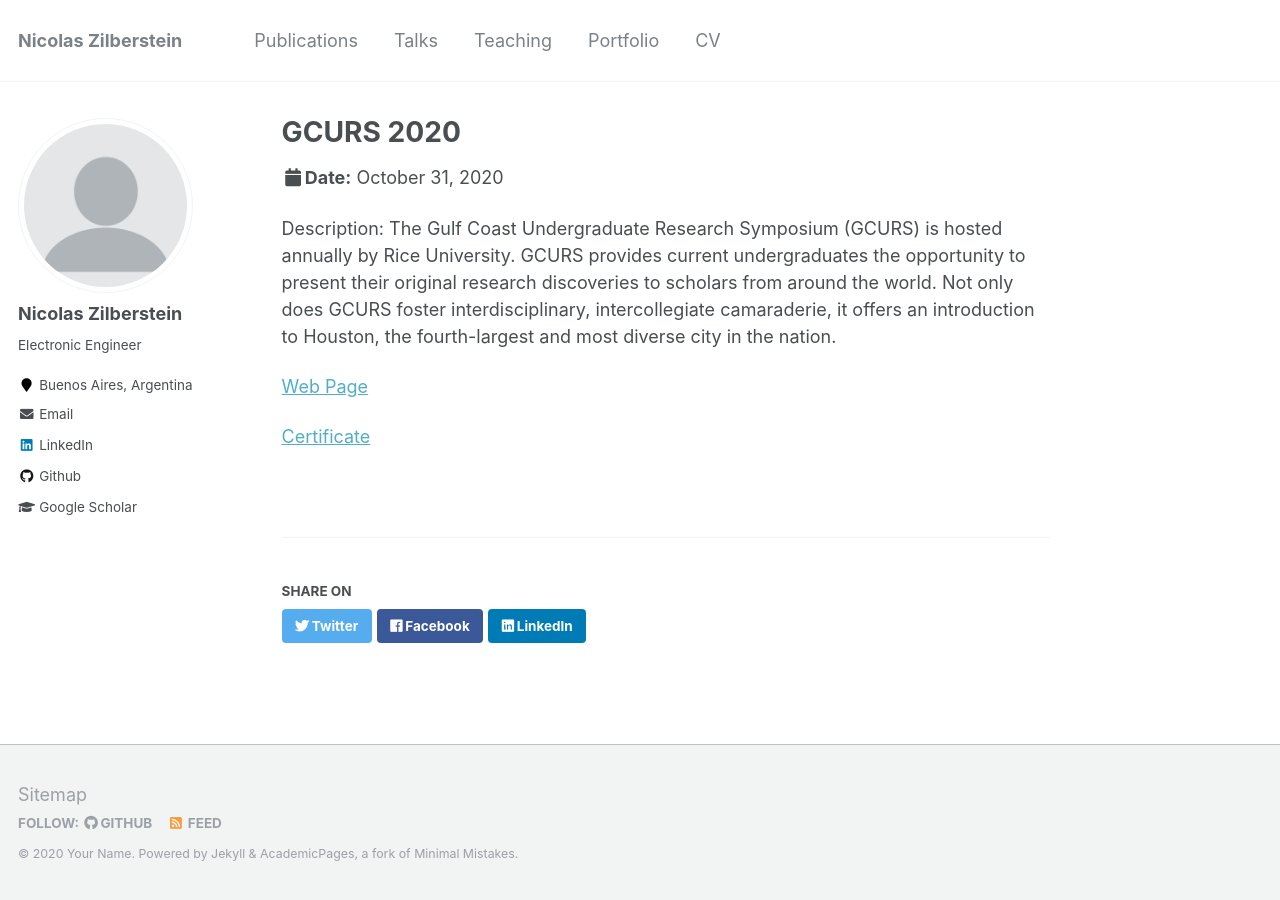
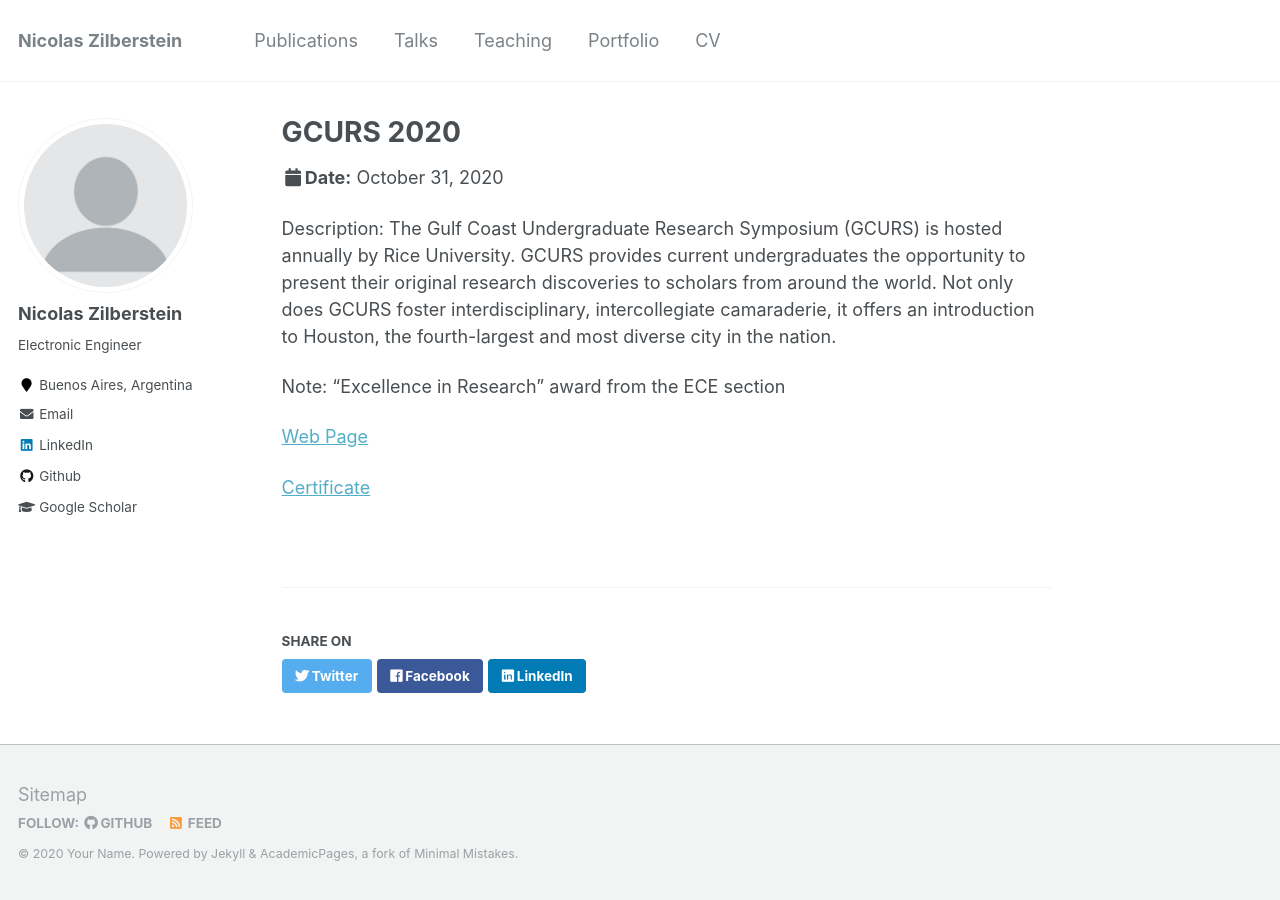
Before and after one commit to nzilberstein/nzilberstein.github.io, a Jekyll site: the page built from _talks/2012-03-01-talk-1.md, in a window 1280 px wide. Built offline with Jekyll 4.4.1, drawn with Linux system fonts in a browser that asks for light colours.

Commit message:
Update 2012-03-01-talk-1.md

```diff
--- a/_talks/2012-03-01-talk-1.md
+++ b/_talks/2012-03-01-talk-1.md
@@ -10,6 +10,8 @@ location: "Virtual"
 
 Description: The Gulf Coast Undergraduate Research Symposium (GCURS) is hosted annually by Rice University. GCURS provides current undergraduates the opportunity to present their original research discoveries to scholars from around the world. Not only does GCURS foster interdisciplinary, intercollegiate camaraderie, it offers an introduction to Houston, the fourth-largest and most diverse city in the nation.
 
+Note: “Excellence in Research” award from the ECE section
+
 [Web Page](https://gcurs.rice.edu/)
 
 [Certificate](https://github.com/nzilberstein/nzilberstein.github.io/blob/master/files/GCURS.pdf)
```
